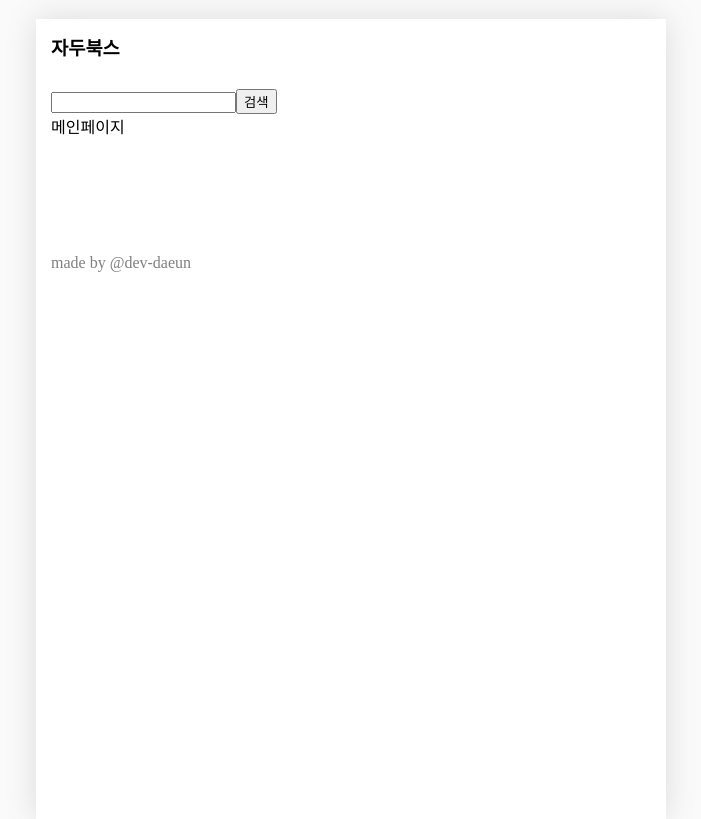
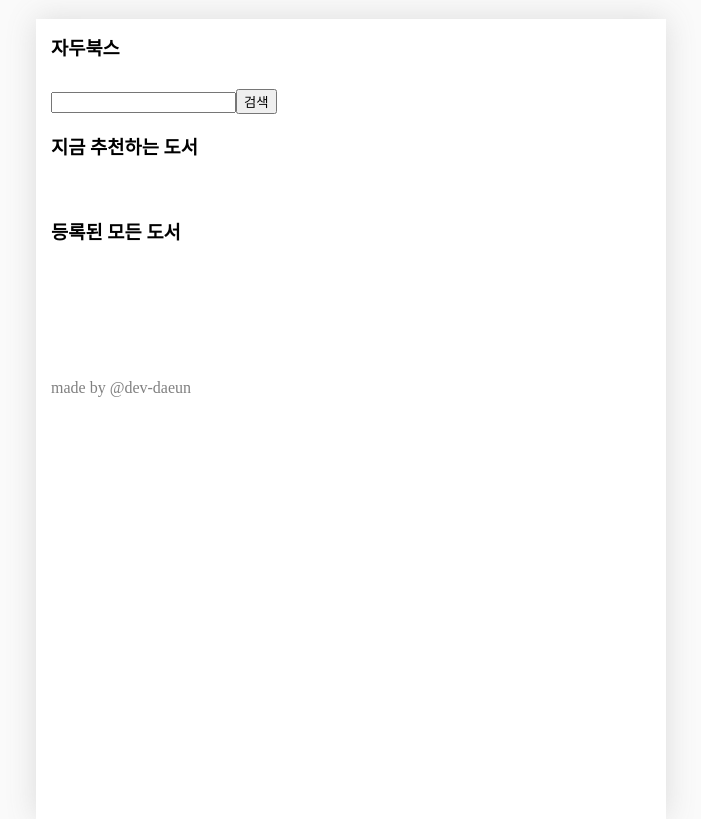
Before and after one commit to dev-daeun/jadu-books, a Next.js app: page / in a window 1280 px wide. Shown: the whole page, without its empty margins (289-990 px from the left). Built offline with nearby package versions, Linux system fonts and the light colour scheme.

Commit message:
메인페이지 DOM 변경 및 CSS 적용

```diff
--- a/src/app/(searchbar)/page.module.css
+++ b/src/app/(searchbar)/page.module.css
@@ -0,0 +1,9 @@
+.container {
+    display: flex;
+    flex-direction: column;
+    gap: 20px;
+}
+
+.container > h3 {
+    margin-bottom: 0px;
+}
--- a/src/app/(searchbar)/page.tsx
+++ b/src/app/(searchbar)/page.tsx
@@ -1,7 +1,19 @@
 import styles from "./page.module.css";
+import books from "@/mock/books.json"
 
 export default function Home() {
+
   return (
-    <div>메인페이지</div>
-  )
+    <div className={styles.container}>
+      <section>
+        <h3>지금 추천하는 도서</h3>
+        {/* {books.map((book) => <BookLayout key={book.id} {...book}/>)} */}
+      </section>
+      <section>
+        <h3>등록된 모든 도서</h3>
+        {/* {books.map((book) => <BookLayout key={book.id} {...book}/>)} */}
+      </section>
+
+    </div>
+  );
 }
```
